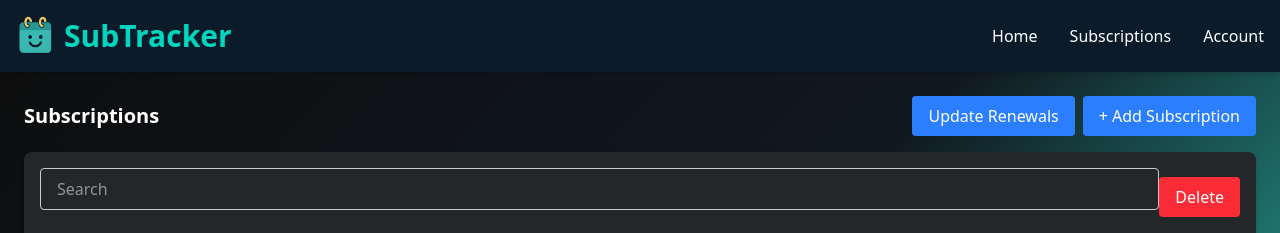
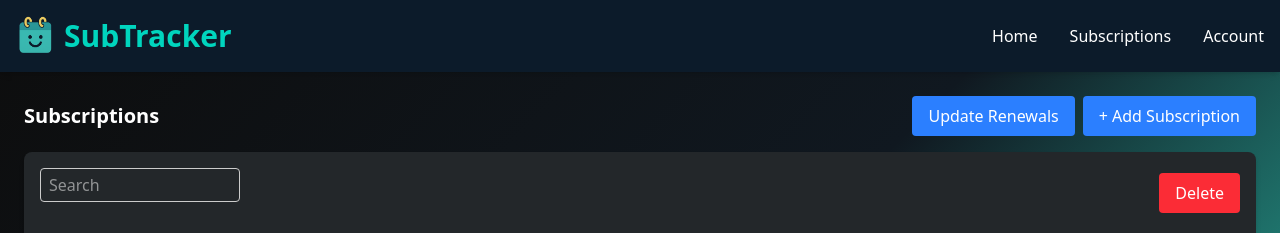
Before and after one commit to jonathant11001/SubTracker, a React (Vite) app in the folder frontend/: page /subscription in a window 1280 px wide. Shown: the top 233 px of the page. Built offline with nearby package versions, Linux system fonts and the light colour scheme; no server answers.

Commit message:
fixed searchbar

```diff
--- a/frontend/src/components/subscriptionList.jsx
+++ b/frontend/src/components/subscriptionList.jsx
@@ -109,7 +109,7 @@ const SubscriptionList = () => {
                 placeholder="Search"
                 value={search}
                 onChange={e => setSearch(e.target.value)}
-                className="border border-gray-300 rounded px-4 py-2 w-full"
+                className="border border-gray-300 rounded px-2 py-1 w-50"
                 style={{
                   color: theme.componentColor === "FFFFFF" ? "#000" : "#FFF",
                   background: theme.componentColor === "FFFFFF" ? "#FFF" : `#${theme.componentColor}`,
```
